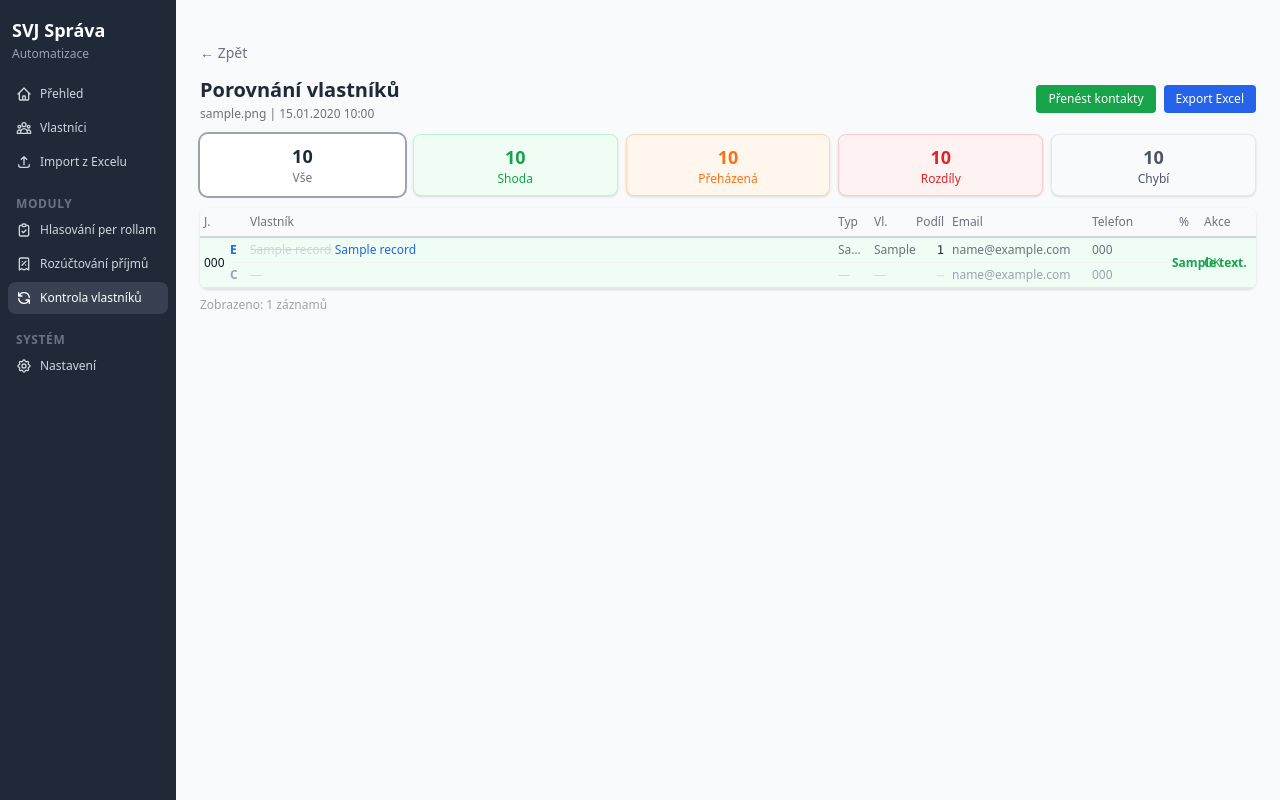
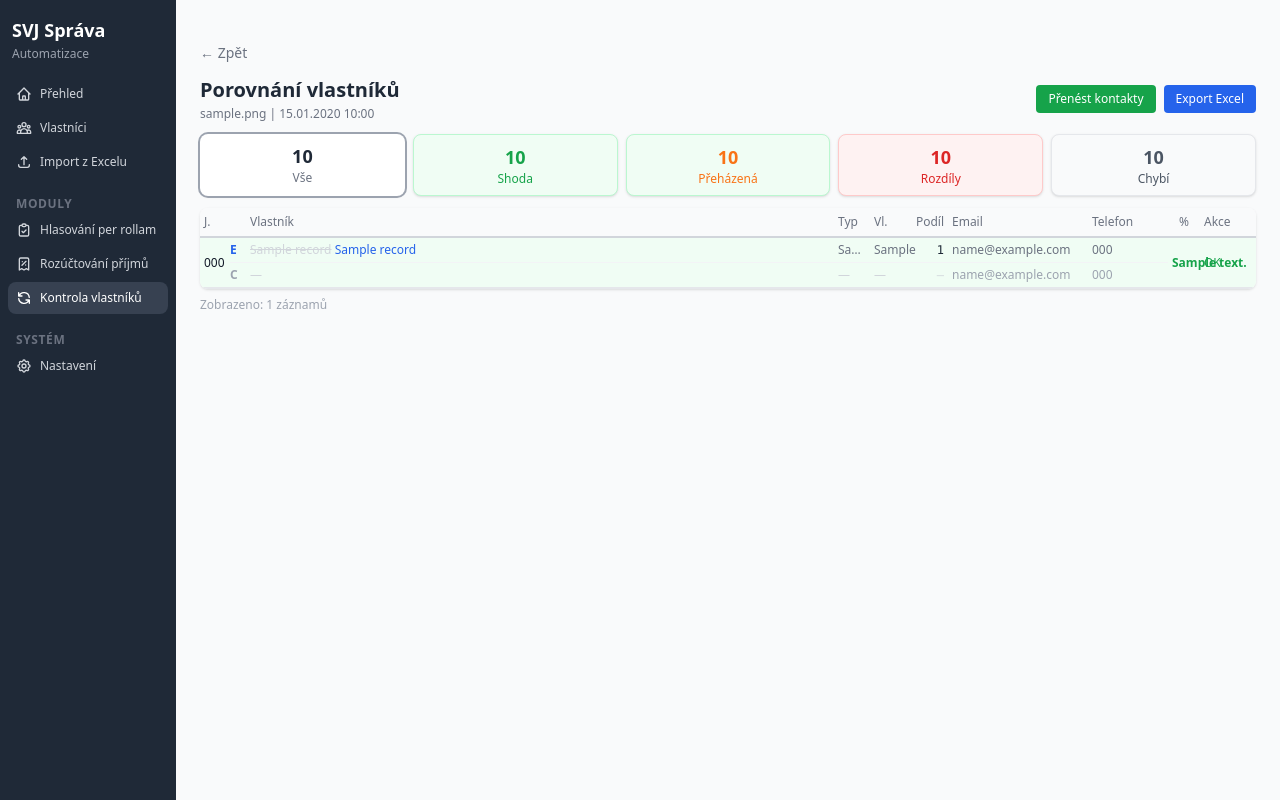
Before and after one commit to Martin-Cookie/SVJ, a FastAPI app: page /synchronizace/1 in a window 1280 px wide. Run offline with FastAPI, Linux system fonts and the light colour scheme; tables that the repository leaves empty hold one stand-in row (values such as "Sample post"); some libraries are stand-ins or nearby versions.

Commit message:
Bublina Přeházená: zelené pozadí, oranžový text
Co-Authored-By: Claude Opus 4.6 <noreply@anthropic.com>

```diff
--- a/app/templates/sync/compare.html
+++ b/app/templates/sync/compare.html
@@ -31,7 +31,7 @@
         <p class="text-lg font-bold text-green-600">{{ session.total_matches }}</p>
         <p class="text-xs text-green-600">Shoda</p>
     </a>
-    <a href="/synchronizace/{{ session.id }}?filtr=name_order" class="block bg-orange-50 rounded-lg shadow p-2 text-center border border-orange-200 hover:ring-2 hover:ring-orange-300 {% if filtr == 'name_order' %}ring-2 ring-orange-400{% endif %}">
+    <a href="/synchronizace/{{ session.id }}?filtr=name_order" class="block bg-green-50 rounded-lg shadow p-2 text-center border border-green-200 hover:ring-2 hover:ring-green-300 {% if filtr == 'name_order' %}ring-2 ring-green-400{% endif %}">
         <p class="text-lg font-bold text-orange-500">{{ session.total_name_order or 0 }}</p>
         <p class="text-xs text-orange-500">Přeházená</p>
     </a>
```
